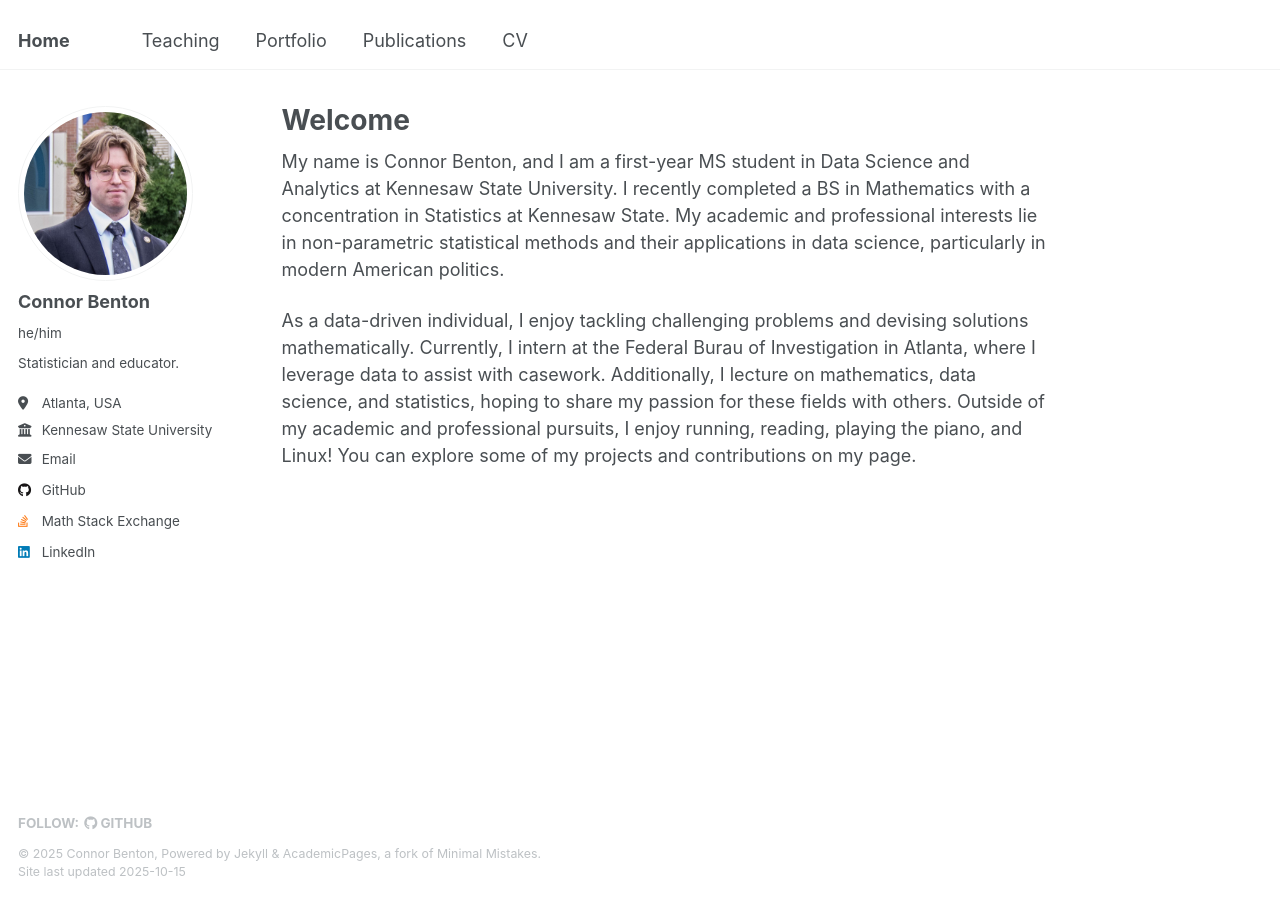
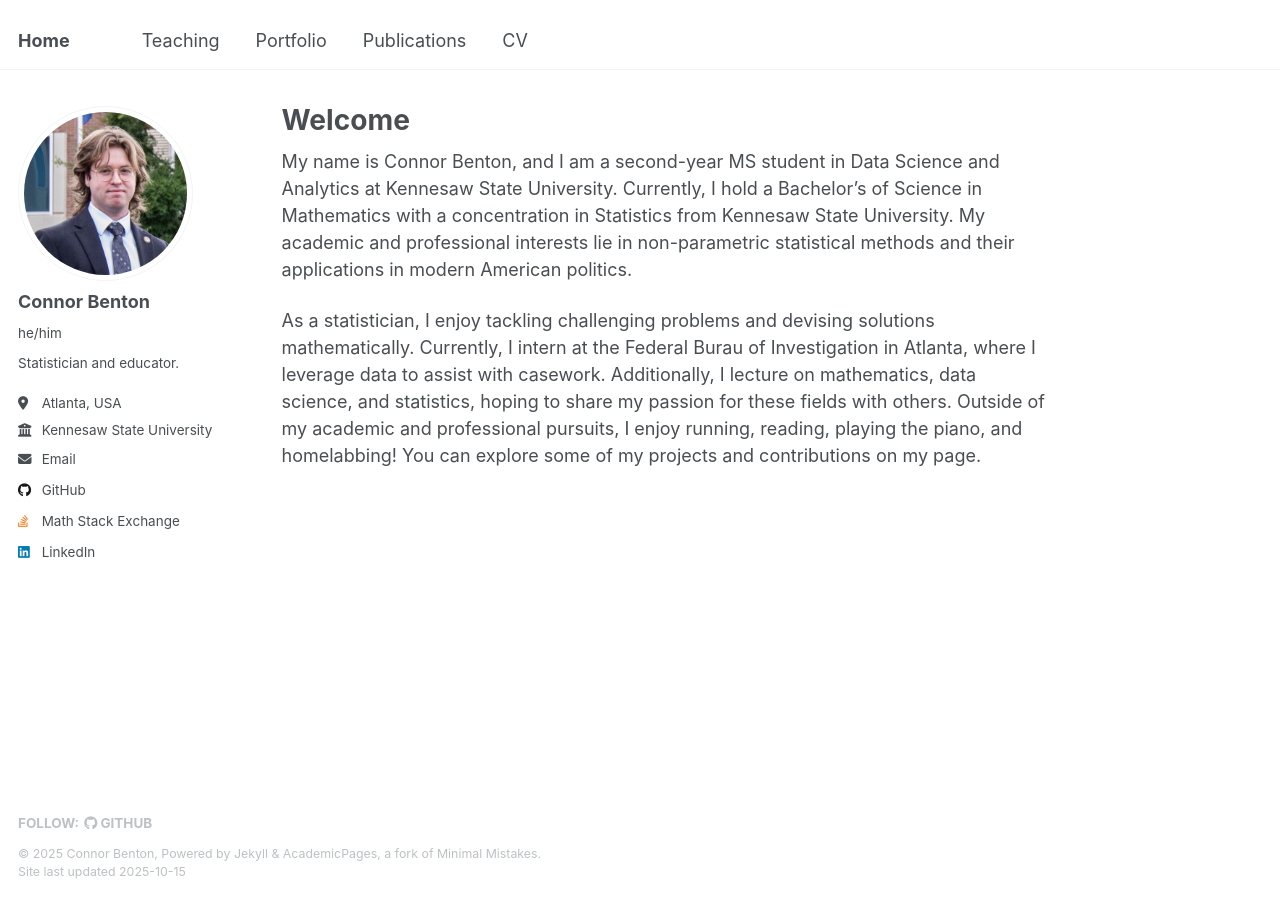
Before and after one commit to cwbenton/portfolio-site, a Jekyll site: the page built from _pages/about.md, in a window 1280 px wide. Built offline with Jekyll 4.4.1, drawn with Linux system fonts in a browser that asks for light colours.

Commit message:
updated welcome

```diff
--- a/_pages/about.md
+++ b/_pages/about.md
@@ -7,6 +7,6 @@ redirect_from:
   - /about.html
 ---
 
-My name is Connor Benton, and I am a first-year MS student in Data Science and Analytics at Kennesaw State University. I recently completed a BS in Mathematics with a concentration in Statistics at Kennesaw State. My academic and professional interests lie in non-parametric statistical methods and their applications in data science, particularly in modern American politics.
+My name is Connor Benton, and I am a second-year MS student in Data Science and Analytics at Kennesaw State University. Currently, I hold a Bachelor's of Science in Mathematics with a concentration in Statistics from Kennesaw State University. My academic and professional interests lie in non-parametric statistical methods and their applications in modern American politics.
 
-As a data-driven individual, I enjoy tackling challenging problems and devising solutions mathematically. Currently, I intern at the Federal Burau of Investigation in Atlanta, where I leverage data to assist with casework. Additionally, I lecture on mathematics, data science, and statistics, hoping to share my passion for these fields with others. Outside of my academic and professional pursuits, I enjoy running, reading, playing the piano, and Linux! You can explore some of my projects and contributions on my page.
+As a statistician, I enjoy tackling challenging problems and devising solutions mathematically. Currently, I intern at the Federal Burau of Investigation in Atlanta, where I leverage data to assist with casework. Additionally, I lecture on mathematics, data science, and statistics, hoping to share my passion for these fields with others. Outside of my academic and professional pursuits, I enjoy running, reading, playing the piano, and homelabbing! You can explore some of my projects and contributions on my page.
```
